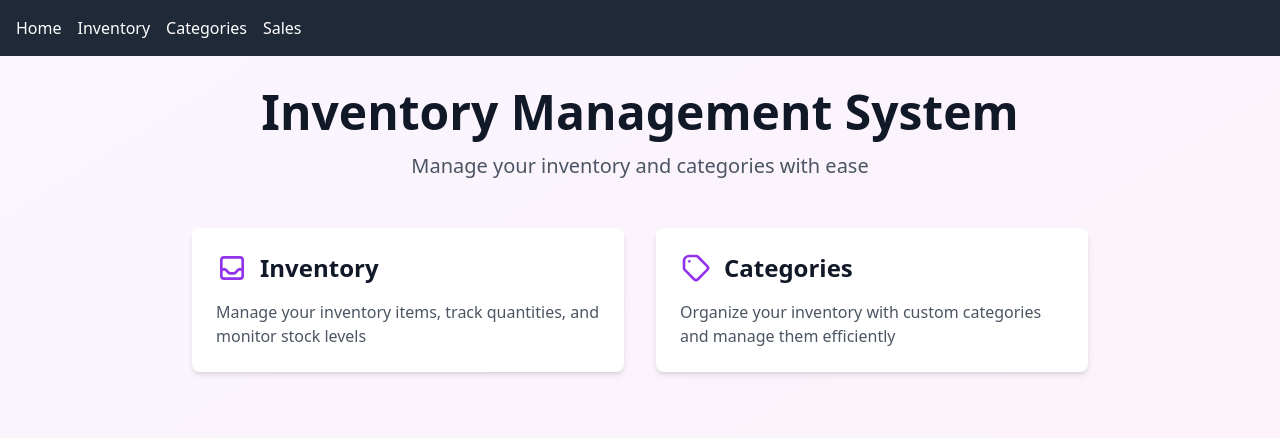
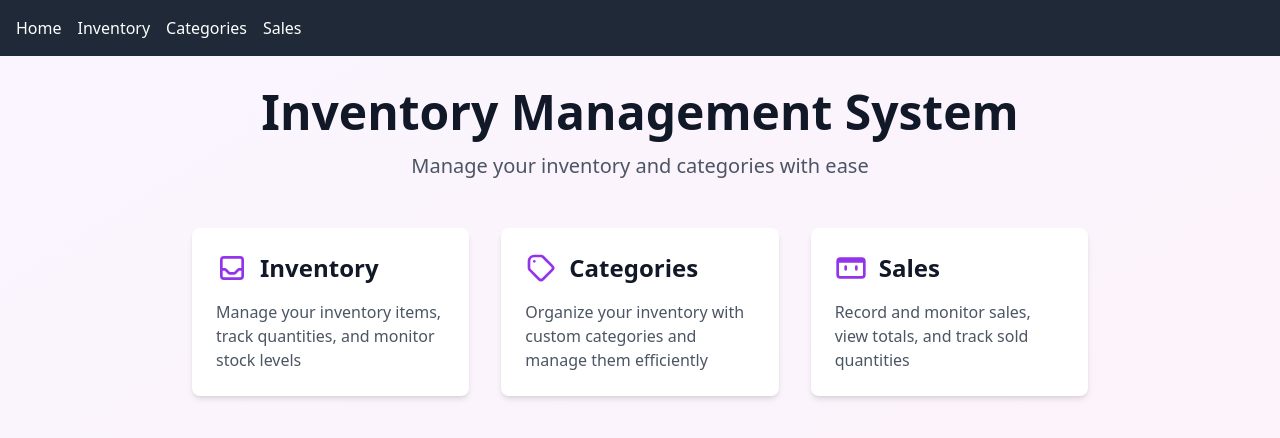
Before and after one commit to RapRy/inventory-localstorage-vue, a Vue app: page / in a window 1280 px wide. Shown: the top 438 px of the page. Built offline with nearby package versions, Linux system fonts and the light colour scheme.

Commit message:
added surcharge at inventory and sales, removed and edited category will also update inventory items

```diff
--- a/src/components/category/CategoryForm.vue
+++ b/src/components/category/CategoryForm.vue
@@ -65,7 +65,6 @@
 
 <script setup>
 import { ref, onMounted } from 'vue'
-import { CATEGORY_STORAGE_KEY } from '@/constant'
 
 const props = defineProps({
   editingCategory: {
--- a/src/components/inventory/InventoryControls.vue
+++ b/src/components/inventory/InventoryControls.vue
@@ -32,8 +32,8 @@
 
       <!-- action buttons -->
       <div class="flex flex-col md:flex-row gap-2 w-full md:w-auto">
-        <button
-          @click="null"
+        <RouterLink
+          to="/sales"
           class="w-full md:w-auto bg-green-600 text-white px-6 py-2 rounded-lg hover:bg-green-700 transition font-semibold flex items-center justify-center gap-2"
         >
           <svg class="w-5 h-5" fill="none" viewBox="0 0 24 24" stroke="currentColor">
@@ -45,7 +45,7 @@
             />
           </svg>
           View Sales
-        </button>
+        </RouterLink>
         <RouterLink
           to="/categories"
           class="w-full md:w-auto bg-gray-600 text-white px-6 py-2 rounded-lg hover:bg-gray-700 transition font-semibold flex items-center justify-center gap-2"
--- a/src/components/inventory/ItemForm.vue
+++ b/src/components/inventory/ItemForm.vue
@@ -20,7 +20,7 @@
 
         <form @submit="handleFormSubmit">
           <div class="grid grid-cols-1 md:grid-cols-2 gap-4 mb-4">
-            <div>
+            <div class="col-span-full">
               <label class="block text-sm font-medium text-gray-700 mb-2"> Item Name * </label>
               <input
                 type="text"
@@ -66,11 +66,26 @@
             </div>
 
             <div>
-              <label class="block text-sm font-medium text-gray-700 mb-2"> Price ($) * </label>
+              <label class="block text-sm font-medium text-gray-700 mb-2"> Price (PHP) * </label>
               <input
                 type="number"
                 name="price"
                 v-model="formData.price"
+                step="0.01"
+                min="0"
+                class="w-full px-4 py-2 border border-gray-300 rounded-lg focus:outline-none focus:ring-2 focus:ring-purple-500"
+                required
+              />
+            </div>
+
+            <div>
+              <label class="block text-sm font-medium text-gray-700 mb-2">
+                Surcharge (PHP) *
+              </label>
+              <input
+                type="number"
+                name="surcharge"
+                v-model="formData.surcharge"
                 step="0.01"
                 min="0"
                 class="w-full px-4 py-2 border border-gray-300 rounded-lg focus:outline-none focus:ring-2 focus:ring-purple-500"
@@ -131,6 +146,7 @@ const formData = ref({
   category: '',
   quantity: 0,
   price: 0.0,
+  surcharge: 0.0,
 })
 
 onMounted(() => {
@@ -141,6 +157,7 @@ onMounted(() => {
       category: props.editingItem.category,
       quantity: props.editingItem.quantity,
       price: props.editingItem.price,
+      surcharge: props.editingItem.surcharge,
     }
   }
 })
@@ -158,6 +175,7 @@ const resetForm = () => {
     category: '',
     quantity: 0,
     price: 0.0,
+    surcharge: 0.0,
   }
 }
 
@@ -181,6 +199,7 @@ const handleFormSubmit = (event) => {
     category: props.categories.find((cat) => cat.id === formData.value.category),
     quantity: Number(formData.value.quantity),
     price: parseFloat(formData.value.price).toFixed(2),
+    surcharge: parseFloat(formData.value.surcharge).toFixed(2),
     dateAdded: props.editingItem ? props.editingItem.dateAdded : new Date().toISOString(),
   }
 
--- a/src/components/inventory/TableList.vue
+++ b/src/components/inventory/TableList.vue
@@ -52,6 +52,13 @@
               <SortIcon :active="sortBy === 'price'" :direction="sortDirection" />
             </th>
             <th
+              @click="sort('surcharge')"
+              class="px-6 py-3 text-left text-xs font-medium text-gray-500 uppercase tracking-wider cursor-pointer hover:bg-gray-100"
+            >
+              Surcharge
+              <SortIcon :active="sortBy === 'price'" :direction="sortDirection" />
+            </th>
+            <th
               @click="sort('totalValue')"
               class="px-6 py-3 text-left text-xs font-medium text-gray-500 uppercase tracking-wider cursor-pointer hover:bg-gray-100"
             >
@@ -90,14 +97,17 @@
                 }"
               >
                 {{ item.quantity }}
-                <span class="ml-1 text-xs" v-if="item.quantity < 10">(Low)</span>
+                <span class="ml-1 text-xs" v-if="item.quantity < 2">(Low)</span>
               </span>
             </td>
             <td class="px-6 py-4 whitespace-nowrap text-sm text-gray-900">
               {{ item.price }}
             </td>
+            <td class="px-6 py-4 whitespace-nowrap text-sm text-gray-900">
+              {{ item.surcharge }}
+            </td>
             <td class="px-6 py-4 whitespace-nowrap text-sm font-medium text-gray-900">
-              {{ item.quantity * Number(item.price) }}
+              {{ (Number(item.price) + Number(item.surcharge)) * item.quantity }}
             </td>
             <td class="px-6 py-4 whitespace-nowrap text-sm font-medium">
               <button
@@ -157,7 +167,7 @@ const sortedItems = computed(() => {
     }
 
     // Convert to numbers for numeric comparisons
-    if (['quantity', 'price', 'totalValue'].includes(sortBy.value)) {
+    if (['quantity', 'price', 'totalValue', 'surcharge'].includes(sortBy.value)) {
       compareA = Number(compareA)
       compareB = Number(compareB)
     }
--- a/src/components/sales/SaleForm.vue
+++ b/src/components/sales/SaleForm.vue
@@ -35,6 +35,19 @@
                 min="0"
                 v-model.number="form.price"
                 class="w-full px-3 py-2 border rounded"
+                disabled
+              />
+            </div>
+
+            <div>
+              <label class="block text-sm font-medium text-gray-700 mb-2">Surcharge</label>
+              <input
+                type="number"
+                step="0.01"
+                min="0"
+                v-model.number="form.surcharge"
+                class="w-full px-3 py-2 border rounded"
+                disabled
               />
             </div>
 
@@ -75,6 +88,7 @@ const form = ref({
   itemId: '',
   itemName: '',
   quantity: 1,
+  surcharge: 0,
   price: 0,
   notes: '',
 })
@@ -86,17 +100,23 @@ watch(
     if (it) {
       form.value.itemName = it.name
       form.value.price = Number(it.price || 0)
+      form.value.surcharge = Number(it.surcharge || 0)
     } else {
       form.value.itemName = ''
       form.value.price = 0
+      form.value.surcharge = 0
     }
   },
 )
 
-const total = computed(() => (Number(form.value.quantity) || 0) * (Number(form.value.price) || 0))
+const total = computed(
+  () =>
+    (Number(form.value.quantity) || 0) *
+    ((Number(form.value.price) || 0) + (Number(form.value.surcharge) || 0)),
+)
 
 const formatCurrency = (v) =>
-  new Intl.NumberFormat('en-US', { style: 'currency', currency: 'USD' }).format(Number(v || 0))
+  new Intl.NumberFormat('en-US', { style: 'currency', currency: 'PHP' }).format(Number(v || 0))
 
 const reset = () => {
   form.value = { itemId: '', itemName: '', quantity: 1, price: 0, notes: '' }
--- a/src/views/CategoryView.vue
+++ b/src/views/CategoryView.vue
@@ -105,6 +105,13 @@ const handleDeleteCategoryConfirm = (modal, id, name = '') => {
 
 const handleDelete = (id) => {
   categories.value = categories.value.filter((category) => category.id !== id)
+  const storedInventories = localStorage.getItem(STORAGE_KEY)
+  if (storedInventories) {
+    const filteredInventories = JSON.parse(storedInventories).filter(
+      (item) => item.category.id !== id,
+    )
+    localStorage.setItem(STORAGE_KEY, JSON.stringify(filteredInventories))
+  }
   localStorage.setItem(CATEGORY_STORAGE_KEY, JSON.stringify(categories.value))
   deleteConfirm.value = {
     modal: false,
@@ -124,6 +131,21 @@ const handleSaveCategory = (categoryData) => {
     })
   }
   localStorage.setItem(CATEGORY_STORAGE_KEY, JSON.stringify(categories.value))
+  if (editingCategory.value) {
+    const storedInventories = localStorage.getItem(STORAGE_KEY)
+
+    const updatedInventory = JSON.parse(storedInventories).map((item) => ({
+      ...item,
+      category:
+        item.category.id === editingCategory.value.id
+          ? { ...item.category, name: categoryData.name }
+          : item.category,
+    }))
+
+    if (storedInventories) {
+      localStorage.setItem(STORAGE_KEY, JSON.stringify(updatedInventory))
+    }
+  }
   handleCloseForm()
 }
 
--- a/src/views/HomeView.vue
+++ b/src/views/HomeView.vue
@@ -6,7 +6,7 @@
         <p class="text-xl text-gray-600 mb-8">Manage your inventory and categories with ease</p>
       </div>
 
-      <div class="grid md:grid-cols-2 gap-8 max-w-4xl mx-auto">
+      <div class="grid md:grid-cols-3 gap-8 max-w-4xl mx-auto">
         <RouterLink
           to="/inventory"
           class="bg-white p-6 rounded-lg shadow-md hover:shadow-lg transition-shadow duration-200"
@@ -17,6 +17,7 @@
               fill="none"
               viewBox="0 0 24 24"
               stroke="currentColor"
+              xmlns="http://www.w3.org/2000/svg"
             >
               <path
                 stroke-linecap="round"
@@ -42,6 +43,7 @@
               fill="none"
               viewBox="0 0 24 24"
               stroke="currentColor"
+              xmlns="http://www.w3.org/2000/svg"
             >
               <path
                 stroke-linecap="round"
@@ -56,6 +58,43 @@
             Organize your inventory with custom categories and manage them efficiently
           </p>
         </RouterLink>
+
+        <RouterLink
+          to="/sales"
+          class="bg-white p-6 rounded-lg shadow-md hover:shadow-lg transition-shadow duration-200"
+        >
+          <div class="flex items-center mb-4">
+            <svg
+              class="w-8 h-8 text-purple-600"
+              viewBox="0 0 24 24"
+              xmlns="http://www.w3.org/2000/svg"
+              fill="none"
+              stroke="currentColor"
+            >
+              <rect
+                x="2"
+                y="5"
+                width="20"
+                height="14"
+                rx="2"
+                ry="2"
+                stroke-linecap="round"
+                stroke-linejoin="round"
+                stroke-width="2"
+              ></rect>
+              <path
+                stroke-linecap="round"
+                stroke-linejoin="round"
+                stroke-width="2"
+                d="M16 11v2M8 11v2M3 7h18"
+              ></path>
+            </svg>
+            <h2 class="text-2xl font-bold text-gray-900 ml-3">Sales</h2>
+          </div>
+          <p class="text-gray-600">
+            Record and monitor sales, view totals, and track sold quantities
+          </p>
+        </RouterLink>
       </div>
     </div>
   </div>
--- a/src/views/InventoryView.vue
+++ b/src/views/InventoryView.vue
@@ -142,9 +142,12 @@ const totalQuantity = computed(() => {
   return items.value.reduce((total, item) => total + item.quantity, 0)
 })
 const totalValue = computed(() => {
-  return items.value.reduce((total, item) => total + item.quantity * item.price, 0)
+  return items.value.reduce(
+    (total, item) => total + item.quantity * (Number(item.price) + Number(item.surcharge)),
+    0,
+  )
 })
 const lowStockItems = computed(() => {
-  return items.value.filter((item) => item.quantity < 10).length
+  return items.value.filter((item) => item.quantity < 2).length
 })
 </script>
```
